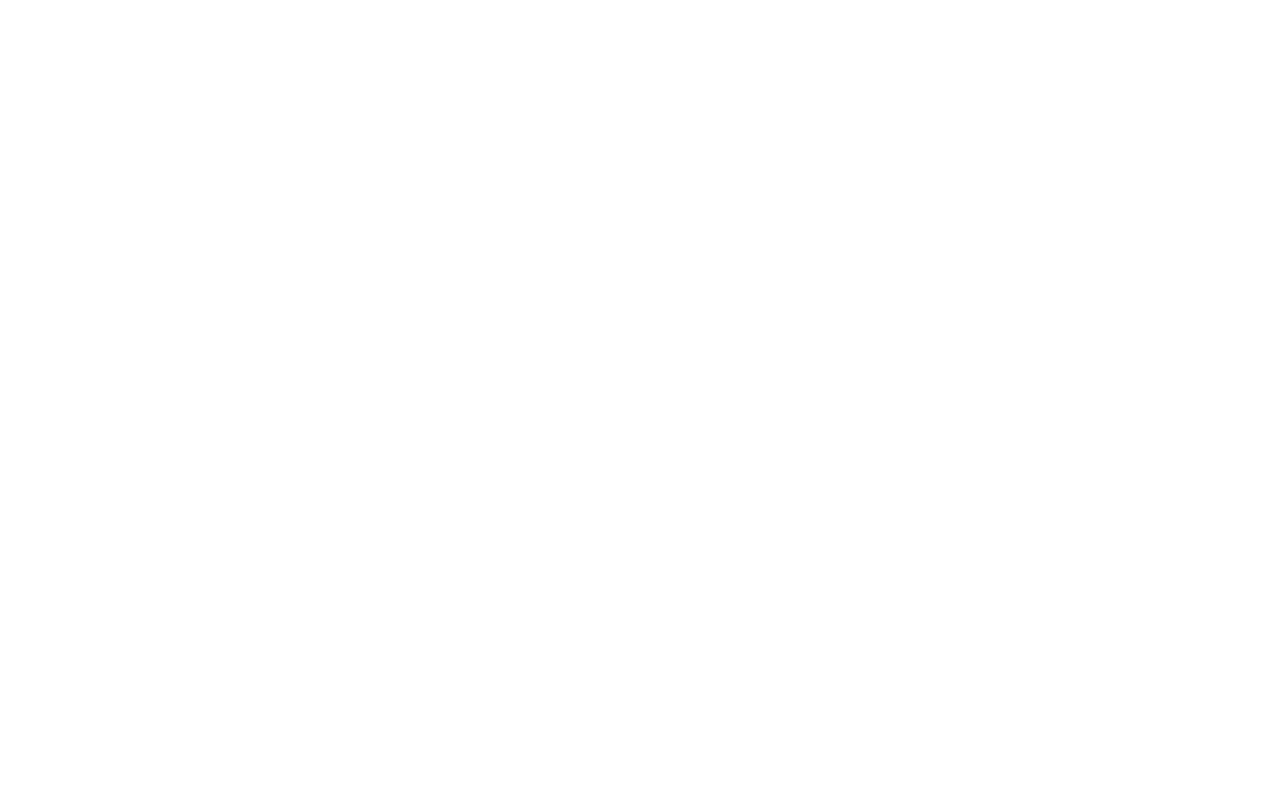
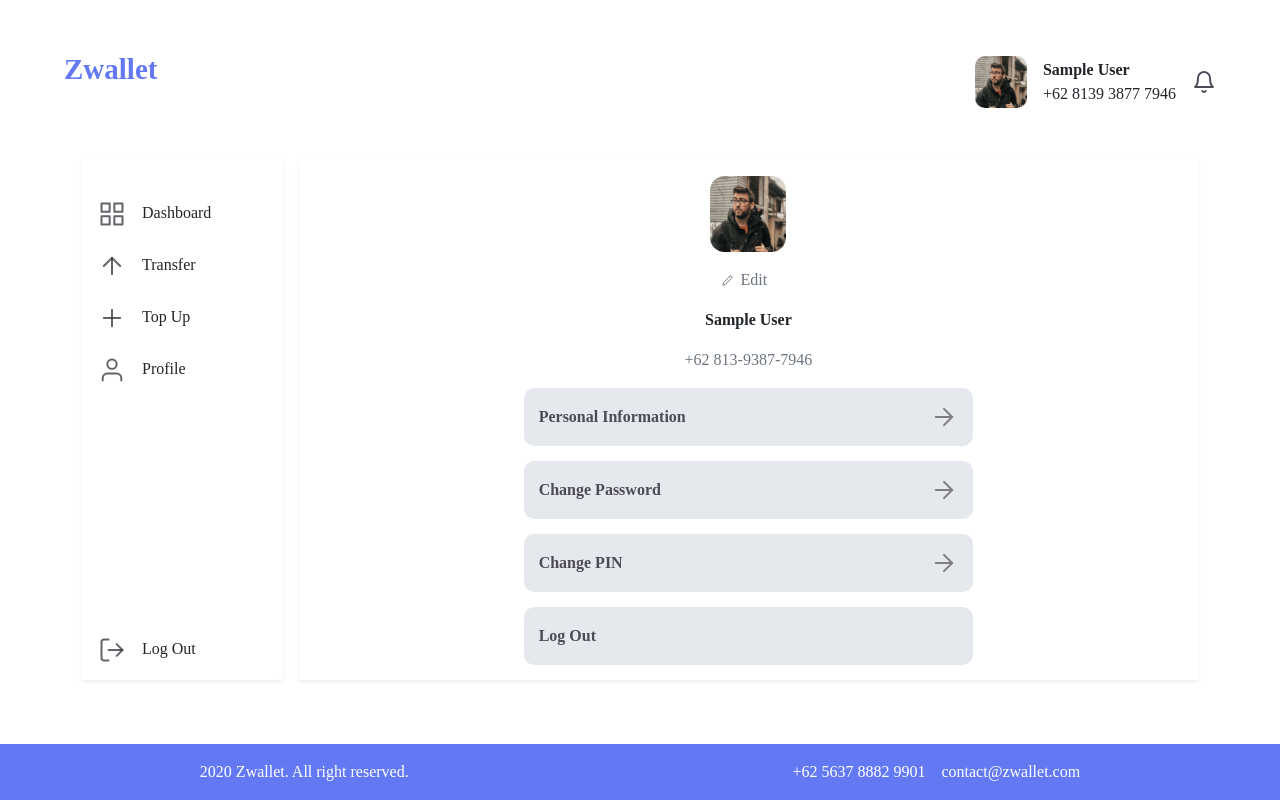
Before and after one commit to pilarhh/zwallet-react, a React (Create React App) app: page /profile in a window 1280 px wide. Before the commit this address had no page. Built offline with nearby package versions, Linux system fonts and the light colour scheme; sample sign-in values are in the browser's storage.

Commit message:
add profile and edit outline

```diff
--- a/src/App.css
+++ b/src/App.css
@@ -1,5 +1,9 @@
 *{
   font-family: Nunito sans;
+}
+
+*:focus {
+  outline: none;
 }
 
 @import url('https://fonts.googleapis.com/css2?family=Nunito+Sans:wght@300;400;700&display=swap');
@@ -75,3 +79,18 @@
   background-color: #6379F4 !important;
   width: 15%;
 }
+
+.profile-box {
+  padding: 15px;
+  margin-bottom: 15px;
+  background: #e5e8ed;
+  border-radius: 10px;
+  cursor: pointer;
+}
+
+.profile-text {
+  margin: 0;
+  font-size: 16px;
+  line-height: 28px;
+  color: #4d4b57;
+}
--- a/src/App.js
+++ b/src/App.js
@@ -10,6 +10,7 @@
 import TransferSuccess from './pages/TransferSuccess'
 import TransferFailed from './pages/TransferFailed'
 import RequireAuth from "./components/base/RequireAuth";
+import Profile from "./pages/Profile";
 
 const App = () => {
   return (
@@ -17,7 +18,7 @@
       <Routes>
         <Route path="login" element={<Login />} />
         <Route path="signup" element={<SignUp />} />
-        <Route path="home" element={
+        <Route path="/" element={
           <RequireAuth>
             <Home />
           </RequireAuth>
@@ -28,6 +29,7 @@
         <Route path="transfer/confirmation" element={<TransferConfirmation />} />
         <Route path="transfer/success" element={<TransferSuccess />} />
         <Route path="transfer/failed" element={<TransferFailed />} />
+        <Route path="profile" element={<Profile />} />
       </Routes>
     </BrowserRouter>
   )
--- a/src/components/module/Navbar/index.js
+++ b/src/components/module/Navbar/index.js
@@ -3,7 +3,7 @@
 import bell from '../../../assets/img/bell.svg'
 
 const Header = () => {
-    const user = JSON.parse(localStorage.getItem('profile'));
+    const user = JSON.parse(localStorage.getItem('profile'))
     return (
         <div className='header d-flex justify-content-between p-5 mx-3 d-none d-md-flex'>
             <div class="d-none d-md-block brand text-primary fw-bold">Zwallet</div>
--- a/src/components/module/Sidebar/index.js
+++ b/src/components/module/Sidebar/index.js
@@ -10,26 +10,44 @@
 const Sidebar = () => {
     const navigate = useNavigate()
     const handleLogout = () => {
+        localStorage.removeItem("auth")
         navigate('/login')
+    }
+    const handleProfile = () => {
+        navigate('/profile')
+    }
+    const handleHome = () => {
+        navigate('/')
+    }
+    const handleTransfer = () => {
+        navigate('/transfer')
     }
     return (
         <div className='d-none d-md-flex flex-column justify-content-between p-3 sidebar me-3 shadow-sm rounded'>
             <div class="menu">
-                <div class="icon mb-4">
+                <div class="my-4">
+                    <a href="" class="icon mb-4 text-dark text-decoration-none" onClick={handleHome}>
                         <img src={grid} alt="" />
                         <span class="ms-3">Dashboard</span>
+                    </a>
                 </div>
-                <a href="transfer.html" class="icon text-dark text-decoration-none">
+                <div class="my-4">
+                    <a href="" class="icon text-dark text-decoration-none" onClick={handleTransfer}>
                         <img src={arrow} alt="" />
                         <span class="ms-3">Transfer</span>
                     </a>
-                <div class="icon mt-4">
+                </div>
+                <div class="my-4">
+                    <a href="" class="icon text-dark my-4 text-decoration-none">
                         <img src={plus} alt="" />
                         <span class="ms-3">Top Up</span>
+                    </a>
                 </div>
-                <div class="icon mt-4">
+                <div class="my-4">
+                    <a href="" class="icon text-dark text-decoration-none" onClick={handleProfile}>
                         <img src={user} alt="" />
                         <span class="ms-3">Profile</span>
+                    </a>
                 </div>
             </div>
             <div class="logout">
--- /dev/null
+++ b/src/pages/Profile/index.js
@@ -0,0 +1,67 @@
+import React from 'react'
+import Navbar from '../../components/module/Navbar'
+import Sidebar from '../../components/module/Sidebar'
+import Footer from '../../components/module/Footer'
+// import Button from "../../components/base/Button"
+import pict from '../../assets/img/Group 31.svg'
+import pen from '../../assets/img/edit-2.svg'
+import arrow from '../../assets/img/arrow-profile.svg'
+import { useNavigate } from 'react-router-dom'
+import '../../App.css'
+
+const Profile = () => {
+    const navigate = useNavigate()
+    const handleLogout = () => {
+        localStorage.removeItem("auth")
+        navigate('/login')
+    }
+    const user = JSON.parse(localStorage.getItem('profile'))
+    return (
+        <div className='d-flex flex-column wrapper-home'>
+            <Navbar></Navbar>
+            <main class="flex-fill my-3">
+                <div class="container d-flex">
+                    <Sidebar></Sidebar>
+                    <div class="content flex-fill shadow-sm rounded">
+                        <section className="d-flex flex-column justify-content-center align-items-center">
+                            <div className="">
+                                <img src={pict} className="user-pic mt-3" height="76px" alt="" />
+                            </div>
+                            <div className="d-flex flex-row justify-content-center align-items-center ">
+                                <img src={pen} alt="" />
+                                <p className="text-secondary my-3 mx-2">Edit</p>
+                            </div>
+
+                            <div className="d-flex flex-column align-items-center">
+                                <p className="fw-bold">{user.name}</p>
+                                <p className="text-secondary">+62 813-9387-7946</p>
+                            </div>
+
+                            <div className="profile-box d-flex flex-row justify-content-between w-50">
+                                <p className="profile-text fw-bold">Personal Information</p>
+                                <img src={arrow} alt="" />
+                            </div>
+                            <div className="profile-box d-flex flex-row justify-content-between w-50">
+                                <p className="profile-text fw-bold">Change Password</p>
+                                <img src={arrow} alt="" />
+                            </div>
+                            <div className="profile-box d-flex flex-row justify-content-between w-50">
+                                <p className="profile-text fw-bold">Change PIN</p>
+                                <img src={arrow} alt="" />
+                            </div>
+                            <div
+                                onClick={handleLogout}
+                                className="profile-box d-flex flex-row justify-content-between w-50"
+                            >
+                                <p className="profile-text fw-bold">Log Out</p>
+                            </div>
+                        </section>
+                    </div>
+                </div>
+            </main>
+            <Footer></Footer>
+        </div>
+    )
+}
+
+export default Profile
```
Also changed, not shown: src/assets/img/arrow-profile.svg (added), src/assets/img/edit-2.svg (added). Lines whose indentation alone changed are shown as unchanged.
